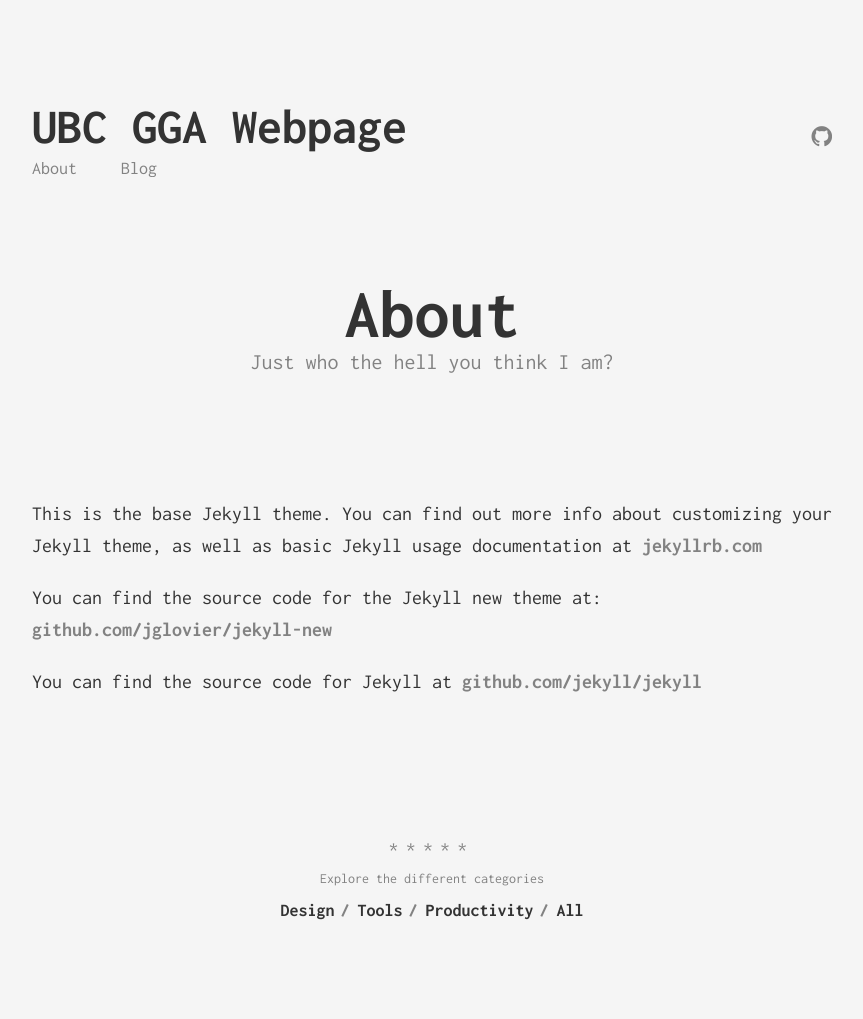
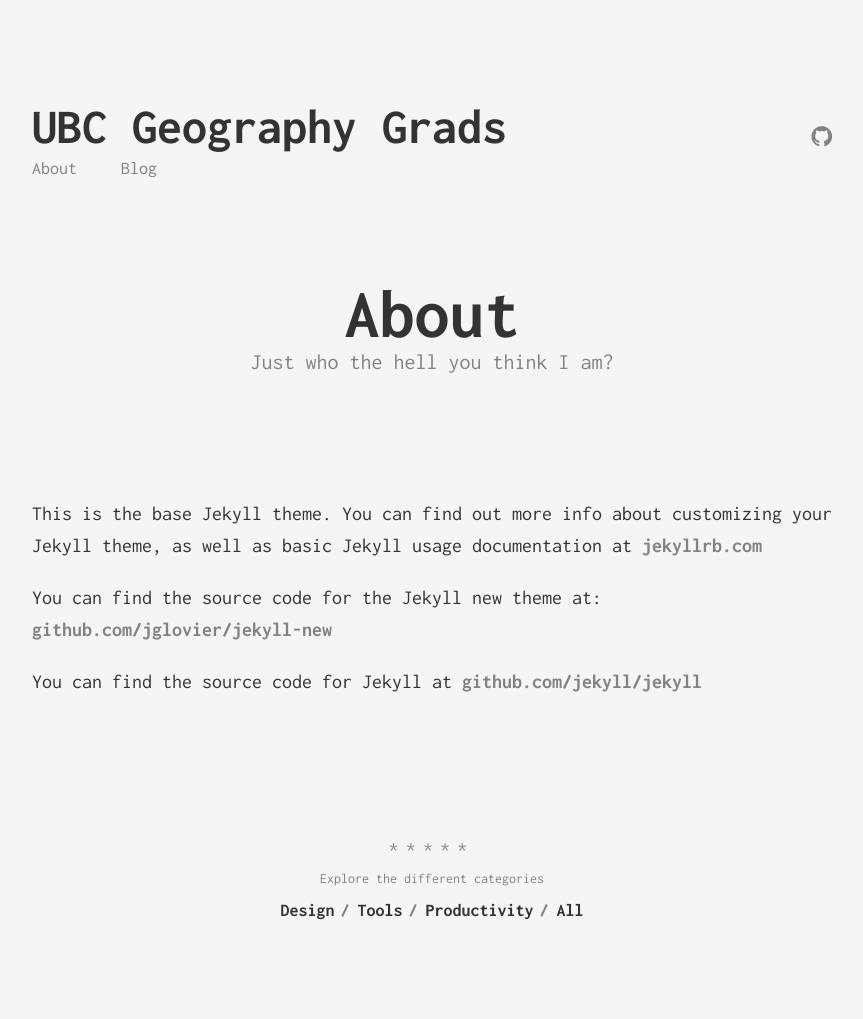
Before and after one commit to ubcgga/ubcgga.github.io, a Jekyll site: the page built from about.md, in a window 1280 px wide. Shown: the whole page, without its empty margins (208-1071 px from the left). Built offline with Jekyll 4.4.1, drawn with Linux system fonts in a browser that asks for light colours.

Commit message:
title change

```diff
--- a/_config.yml
+++ b/_config.yml
@@ -1,5 +1,5 @@
 # Site settings
-title: UBC GGA Webpage
+title: UBC Geography Grads
 description: >
   A place for geografriend resources.
 
```
